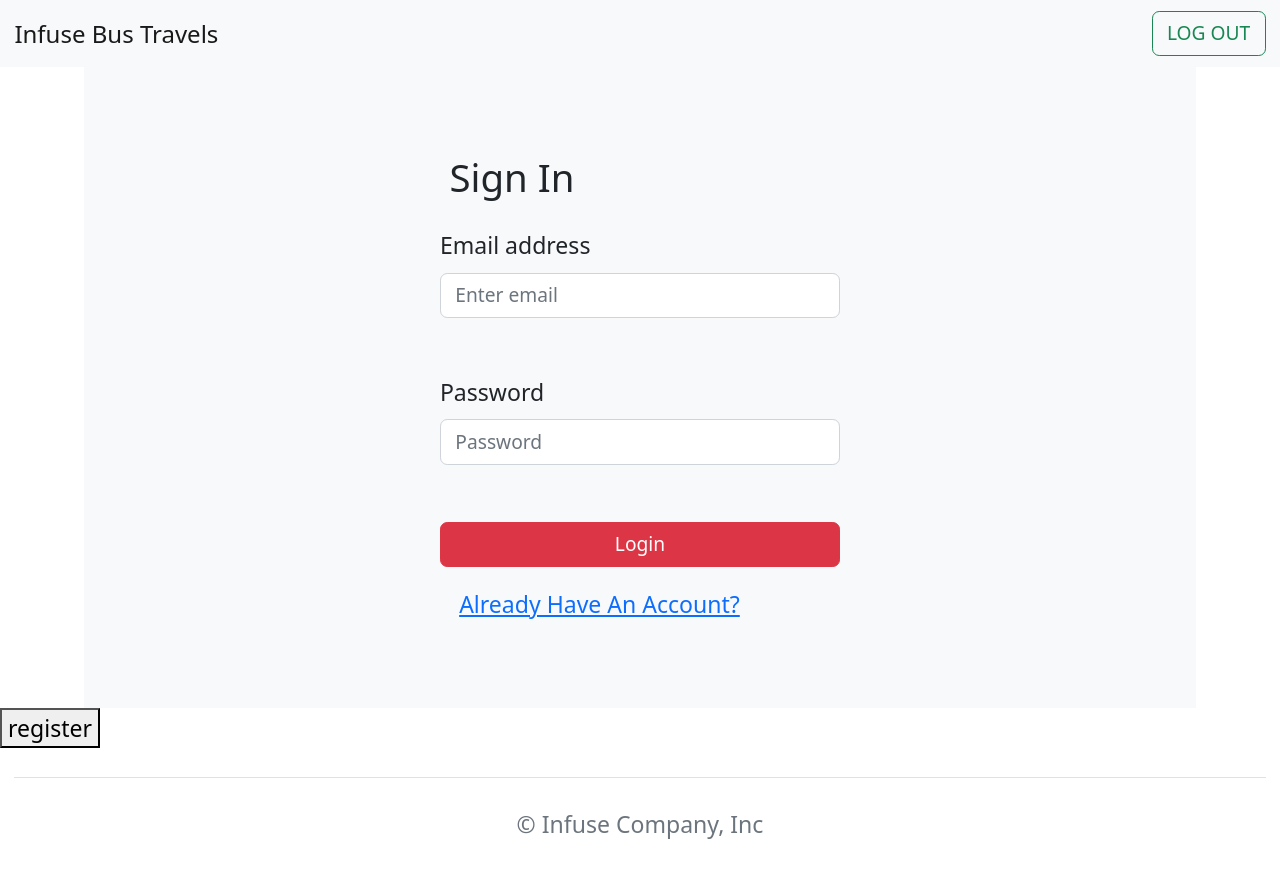
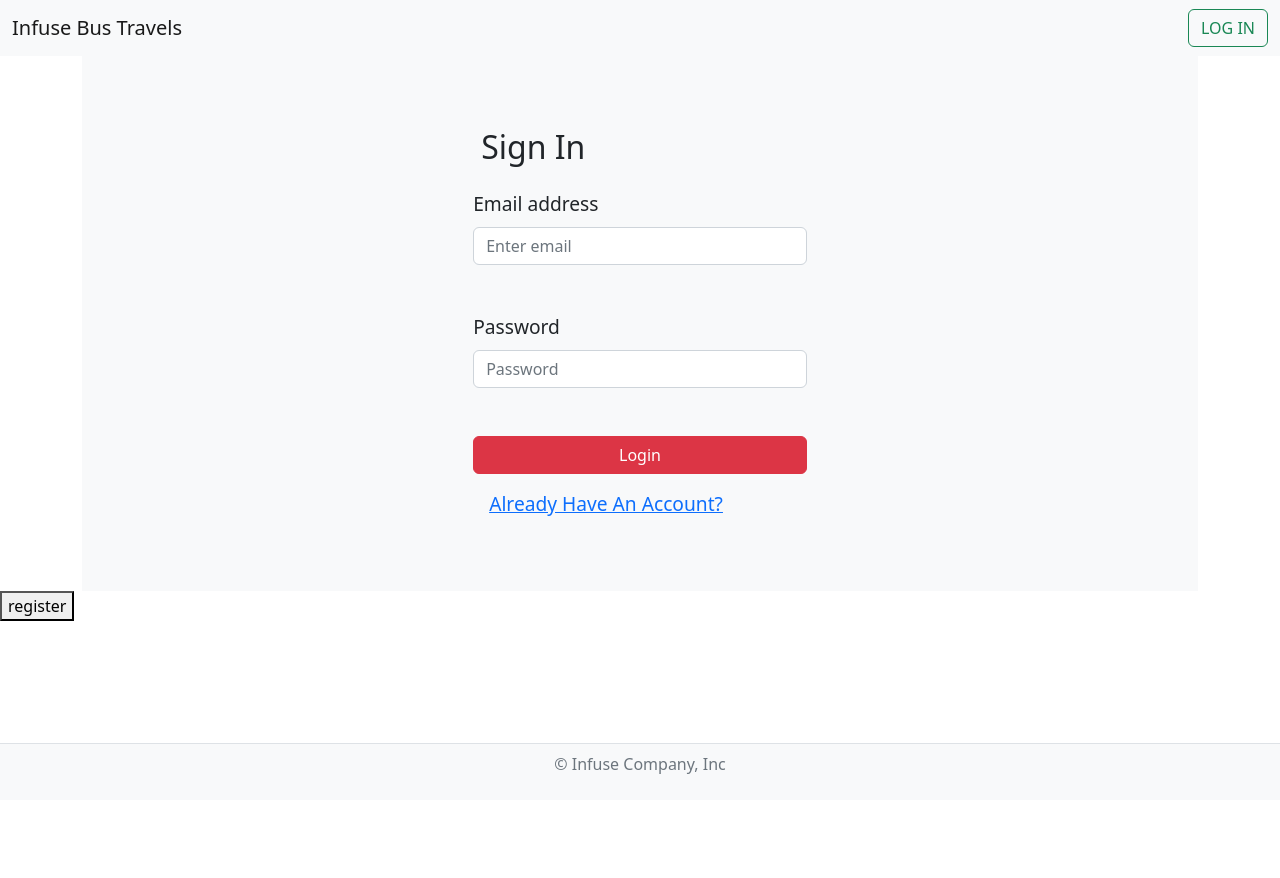
Before and after one commit to infuse-training-jan-2023/Bus-Ticket-Booking-System, a React (Create React App) app in the folder client/: page /login in a window 1280 px wide. Shown: the top 878 px of the page. After the commit the page ends 800 px from the top, so only its background shows below. Built offline with nearby package versions, Linux system fonts and the light colour scheme.

Commit message:
handled admin navbar

```diff
--- a/client/src/App.js
+++ b/client/src/App.js
@@ -12,25 +12,6 @@ import { useState,useEffect } from 'react';
 
 
 function App() {
-  const [isloggedIn, setLog] = useState(false);
-
-  useEffect(() => {
-    checkLogin();
-    window.addEventListener("storage", checkLogin);
-    return () => window.removeEventListener("storage", checkLogin());
-  }, [isloggedIn]);
-
-  function checkLogin() {
-    console.log("user_id");
-    console.log(window.localStorage.getItem("user_id"));
-    if (window.localStorage.getItem("user_id") == null) {
-      console.log("if");
-      setLog(false);
-    } else {
-      console.log("else");
-      setLog(true);
-    }
-  }
   return (
 
 
@@ -39,7 +20,7 @@ function App() {
     //   <Registration_form on_submit={register_user}/>
     // </div>
     <BrowserRouter>
-    <NavBar status={isloggedIn}/>
+    <NavBar/>
     <Routes>
     <Route path='/successful_login' index element={<Home_page emailid={window.localStorage.getItem('emailid')}/>}/>
     <Route path="/login" element={[<Login_form/>,<Button/>]} />
--- a/client/src/components/footer.js
+++ b/client/src/components/footer.js
@@ -2,8 +2,8 @@ import {Container} from 'react-bootstrap'
 
 export default function Footer() {
   return (
-    <Container fluid>
-        <footer class="d-flex flex-wrap justify-content-center my-4 py-4 border-top">
+    <Container fluid className='footer'>
+        <footer class="d-flex flex-wrap justify-content-center mt-5 py-2 border-top fixed-bottom bg-light">
             <p class="text-muted">&copy; Infuse Company, Inc</p>
         </footer>
     </Container>
--- a/client/src/components/login_form/login_form.css
+++ b/client/src/components/login_form/login_form.css
@@ -1,6 +1,6 @@
 @import url('https://fonts.googleapis.com/css?family=Raleway:400,700');
 
-*{
+.login{
 	font-size: 1.2rem;
 }
 .login-message{
--- a/client/src/components/login_form/login_form.js
+++ b/client/src/components/login_form/login_form.js
@@ -53,7 +53,7 @@ function Login_form() {
     const handle_login = () => navigate('/successful_login');
     return (
         <Container>
-        <div className="d-flex justify-content-center bg-light">
+        <div className="d-flex justify-content-center bg-light login">
         <Form className="p-5">
         <h2 className="p-2 my-3">Sign In</h2>
             <Form.Group className="mb-5" controlId="formBasicEmail">
--- a/client/src/components/navbar.js
+++ b/client/src/components/navbar.js
@@ -71,24 +71,18 @@
 
 
 
-
 import { Container, Button, Navbar } from "react-bootstrap";
 import { useEffect, useState } from "react";
 import { useNavigate } from "react-router-dom";
 
 
 
-export default function NavBar(status) {
+export default function NavBar() {
   const navigate = useNavigate();
-  // const [isloggedIn, setLog] = useState(false);
+  const uid = window.localStorage.getItem("user_id")
+  const isadmin = window.localStorage.getItem('is_admin')
 
-  // useEffect(() => {
-  //   checkLogin();
-  //   window.addEventListener("storage", checkLogin);
-  //   return () => window.removeEventListener("storage", checkLogin());
-  // }, [isloggedIn]);
-
-
+  console.log(isadmin)
 
   function handleLogout() {
     console.log("in logout");
@@ -96,40 +90,37 @@ export default function NavBar(status) {
     navigate('/')
   }
 
-  // function checkLogin() {
-  //   console.log("user_id");
-  //   console.log(window.localStorage.getItem("user_id"));
-  //   if (window.localStorage.getItem("user_id") == null) {
-  //     console.log("if");
-  //     setLog(false);
-  //   } else {
-  //     console.log("else");
-  //     setLog(true);
-  //   }
-  // }
-
-   console.log("status :",status);
-
   return (
     <Navbar bg="light" expand="lg">
       <Container fluid>
         <Navbar.Brand href="#">Infuse Bus Travels</Navbar.Brand>
         <Navbar.Toggle aria-controls="navbarScroll" />
         <Navbar.Collapse id="navbarScroll" className="justify-content-end">
-          {status ? (
+          {isadmin=='true' &&
+             <Button variant="outline-success" onClick={()=>navigate('/users')}>
+             USERS
+           </Button>
+          }
+
+          {isadmin=='true' &&
+             <Button variant="outline-success" onClick={() => navigate('/buses')}>
+             BUSES
+           </Button>
+          }
+
+          {uid ? (
+            <Button variant="outline-success" onClick={() => handleLogout()}>
+              LOG OUT
+            </Button>
+          ) : (
             <Button
-            variant="outline-success"
-            onClick={() => navigate("/login")}
-          >
-            LOG OUT
-          </Button>
-
-          ) : (
-             <Button variant="outline-success" onClick={() => handleLogout()}>
+              variant="outline-success"
+              onClick={() => navigate("/login")}
+            >
               LOG IN
             </Button>
+          )}
 
-          )}
         </Navbar.Collapse>
       </Container>
     </Navbar>
```
